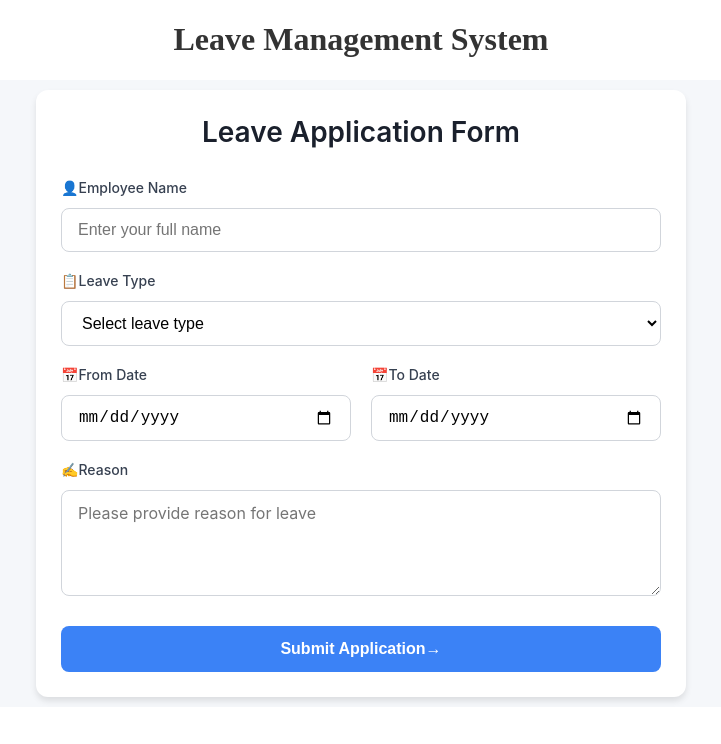
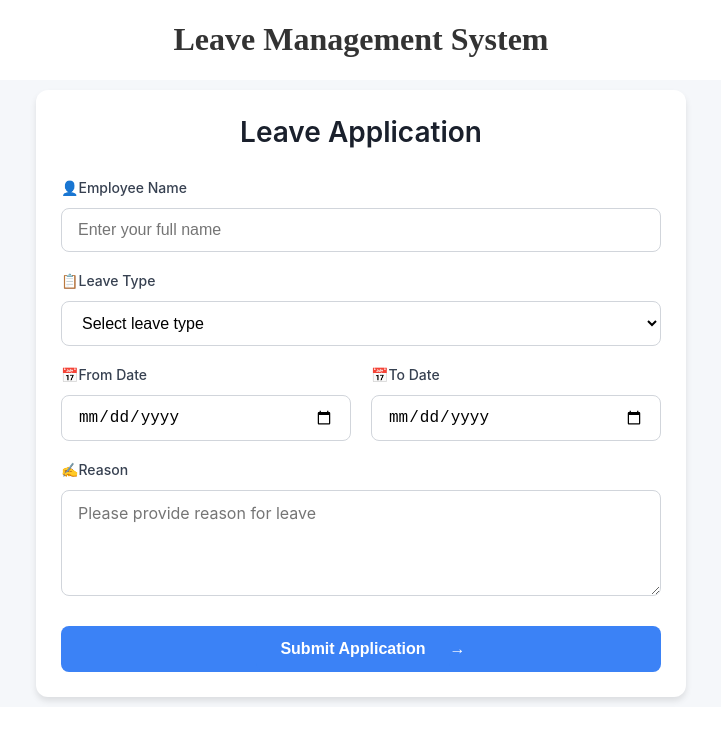
Before and after one commit to Rushikeshgunde/leave-management-frontend, a React (Vite) app: page / in a window 1280 px wide. Shown: the top 744 px of the page, without its empty margins (279-1000 px from the left). Built offline with nearby package versions, Linux system fonts and the light colour scheme.

Commit message:
Day 8: Form data successfully saved to SQL database

```diff
--- a/package.json
+++ b/package.json
@@ -10,6 +10,7 @@
     "preview": "vite preview"
   },
   "dependencies": {
+    "axios": "^1.13.2",
     "react": "^19.1.0",
     "react-dom": "^19.1.0"
   },
--- a/src/pages/LeaveForm.jsx
+++ b/src/pages/LeaveForm.jsx
@@ -1,77 +1,96 @@
 import React from 'react'
+import { useState } from 'react';
 import '../styles/LeaveForm.css'
-import { useState } from 'react';
+import axios from "axios";
+
 
 const LeaveForm = () => {
 
   const [formData, setFormData] = useState({
-    name: '',
-    type: '',
-    fromDate: '',
-    toDate: '',
-    reason: ''
+    name: "",
+    type: "",
+    fromDate: "",
+    toDate: "",
+    reason: "",
   });
 
    const [errors, setErrors] = useState({});
 
+
  const handleChange = (e) => {
     const { name, value } = e.target;
+
     setFormData({
       ...formData,
-      [name]: value
+      [name]: value,
     });
 
+    // field change hote hi error hata do
     setErrors({
       ...errors,
-      [name]: '',
-    })
+      [name]: "",
+    });
     };
-    const validateForm = () => {
+
+     const validate = () => {
     let newErrors = {};
 
-      if(!formData.name) newErrors.name = "Name is required";
-      if(!formData.type) newErrors.type = "Leave type is required";
-      if(!formData.fromDate) newErrors.fromDate = "From date is required";
-      if(!formData.toDate) newErrors.toDate = "To date is required";
-      if(!formData.reason) newErrors.reason = "Reason is required";
+    if (!formData.name) newErrors.name = "Name is required";
+    if (!formData.type) newErrors.type = "Leave type is required";
+    if (!formData.fromDate) newErrors.fromDate = "From date is required";
+    if (!formData.toDate) newErrors.toDate = "To date is required";
+    if (!formData.reason) newErrors.reason = "Reason is required";
+
     setErrors(newErrors);
 
     return Object.keys(newErrors).length === 0;
-    }
-
-
+  };
 
    const handleSubmit = (e) => {
     e.preventDefault();
-    // Handle form submission logic here
-    // console.log("Leave date" , formData)
-    // console.log(JSON.stringify(formData, null, 2));
 
-    if(validateForm()) {
-      console.log("leave date", formData)
-      alert("Form submitted successfully!");
+    if (validate()) {
+      console.log("Valid Leave Data:", formData);
+      alert("Leave applied successfully!");
     }
+
+    // Send data to backend
+    try{
+        const response = axios.post("http://localhost:8000/leave", {
+            name: formData.name,
+            type: formData.type,
+            fromDate: formData.fromDate,
+            toDate: formData.toDate,
+            reason: formData.reason,
+        });
+        console.log("Leave applied successfully:", response.data);
 
 
 
 
     // Reset form after submission
     setFormData({
-      name: '',
-      type: '',
-      fromDate: '',
-      toDate: '',
-      reason: ''
+      name: "",
+      type: "",
+      fromDate: "",
+      toDate: "",
+      reason: "",
     });
     }
 
+     catch(error){
+        console.error("Error applying leave:", error);
+    }
+  };
 
   return (
         <div className="leave-form-container">
       <div className="leave-form-wrapper">
-        <h1 className="leave-form-title">Leave Application Form</h1>
+        <div className="leave-form-header">
+          <h1 className="leave-form-title">Leave Application</h1>
+        </div>
 
-        <form onSubmit={handleSubmit} className="leave-form-content">
+        <form className="leave-form-content" onSubmit={handleSubmit}>
           <div className="leave-form-group">
             <label className="leave-form-label" htmlFor="employeeName">
               <span className="leave-form-label-icon">👤</span>
@@ -79,14 +98,14 @@ const [errors, setErrors] = useState({});
             </label>
             <input
               type="text"
-              id="employeeName"
+              id="Name"
               name="name"
               value={formData.name}
               onChange={handleChange}
               className="leave-form-input"
               placeholder="Enter your full name"
             />
-            {errors.name && <span className='' style={{ color: 'red' }}>{errors.name}</span>}
+            {errors.name && <span className="leave-form-error" style={{color:"red"}} > {errors.name}</span>}
           </div>
 
           <div className="leave-form-group">
@@ -95,22 +114,21 @@ const [errors, setErrors] = useState({});
               Leave Type
             </label>
             <select
-              id="leaveType"
+              id="type"
               name="type"
                 value={formData.type}
-
                 onChange={handleChange}
               className="leave-form-select"
             >
               <option value="">Select leave type</option>
-              <option value="sick">Sick Leave</option>
-              <option value="casual">Casual Leave</option>
-              <option value="annual">Annual Leave</option>
-              <option value="maternity">Maternity Leave</option>
+              <option value="sick"> Sick Leave</option>
+              <option value="casual"> Casual Leave</option>
+              <option value="annual"> Annual Leave</option>
+              <option value="maternity"> Maternity Leave</option>
               <option value="paternity">Paternity Leave</option>
-              <option value="unpaid">Unpaid Leave</option>
+              <option value="unpaid"> Unpaid Leave</option>
             </select>
-            {errors.type && <span className='' style={{ color: 'red' }}>{errors.type}</span>}
+            {errors.type && <span className="leave-form-error" style={{color:"red"}} >{errors.type}</span>}
           </div>
 
           <div className="leave-form-date-row">
@@ -127,7 +145,7 @@ const [errors, setErrors] = useState({});
                 onChange={handleChange}
                 className="leave-form-input"
               />
-              {errors.fromDate && <span className='' style={{ color: 'red' }}>{errors.fromDate}</span>}
+              {errors.fromDate && <span className="leave-form-error" style={{color:"red"}} >{errors.fromDate}</span>}
             </div>
 
             <div className="leave-form-group">
@@ -143,7 +161,7 @@ const [errors, setErrors] = useState({});
                 onChange={handleChange}
                 className="leave-form-input"
               />
-              {errors.toDate && <span className='' style={{ color: 'red' }}>{errors.toDate}</span>}
+                {errors.toDate && <span className="leave-form-error" style={{color:"red"}} >{errors.toDate}</span>}
             </div>
           </div>
 
@@ -161,14 +179,15 @@ const [errors, setErrors] = useState({});
               className="leave-form-textarea"
               placeholder="Please provide reason for leave"
             />
-            {errors.reason && <span className='' style={{ color: 'red' }}>{errors.reason}</span>}
+            {errors.reason && <span className="leave-form-error" style={{color:"red"}} >{errors.reason}</span>}
           </div>
 
-          <button type="submit" className="leave-form-button">
-            Submit Application
+          <button type="submit" className="leave-form-button" onClick={handleSubmit}>
+            <span className="leave-form-button">Submit Application</span>
             <span className="leave-form-button-icon">→</span>
           </button>
         </form>
+
       </div>
     </div>
   )
```
Also changed, not shown: 1 other file (tests, documents, lock files or other folders). Lines whose indentation alone changed are shown as unchanged.
